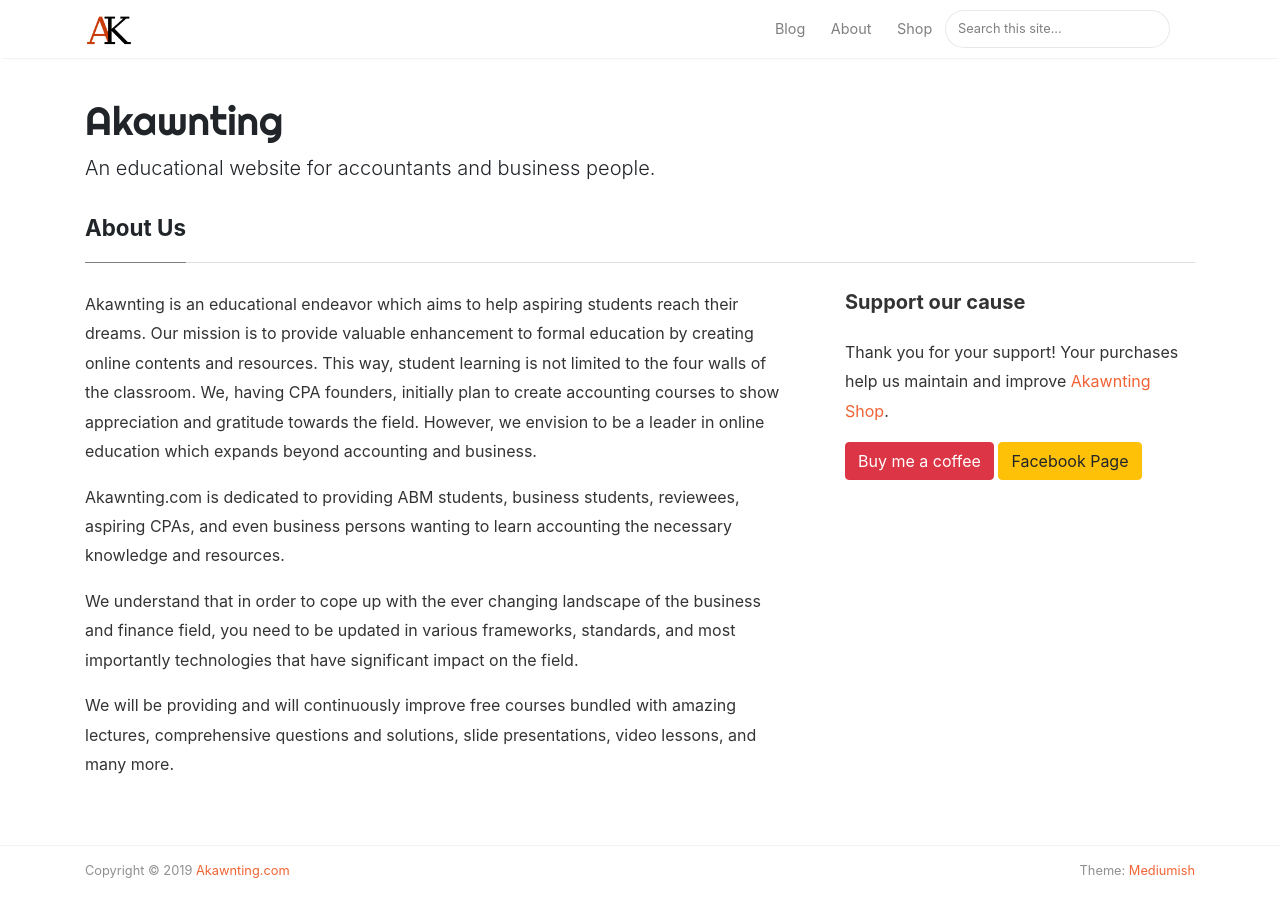
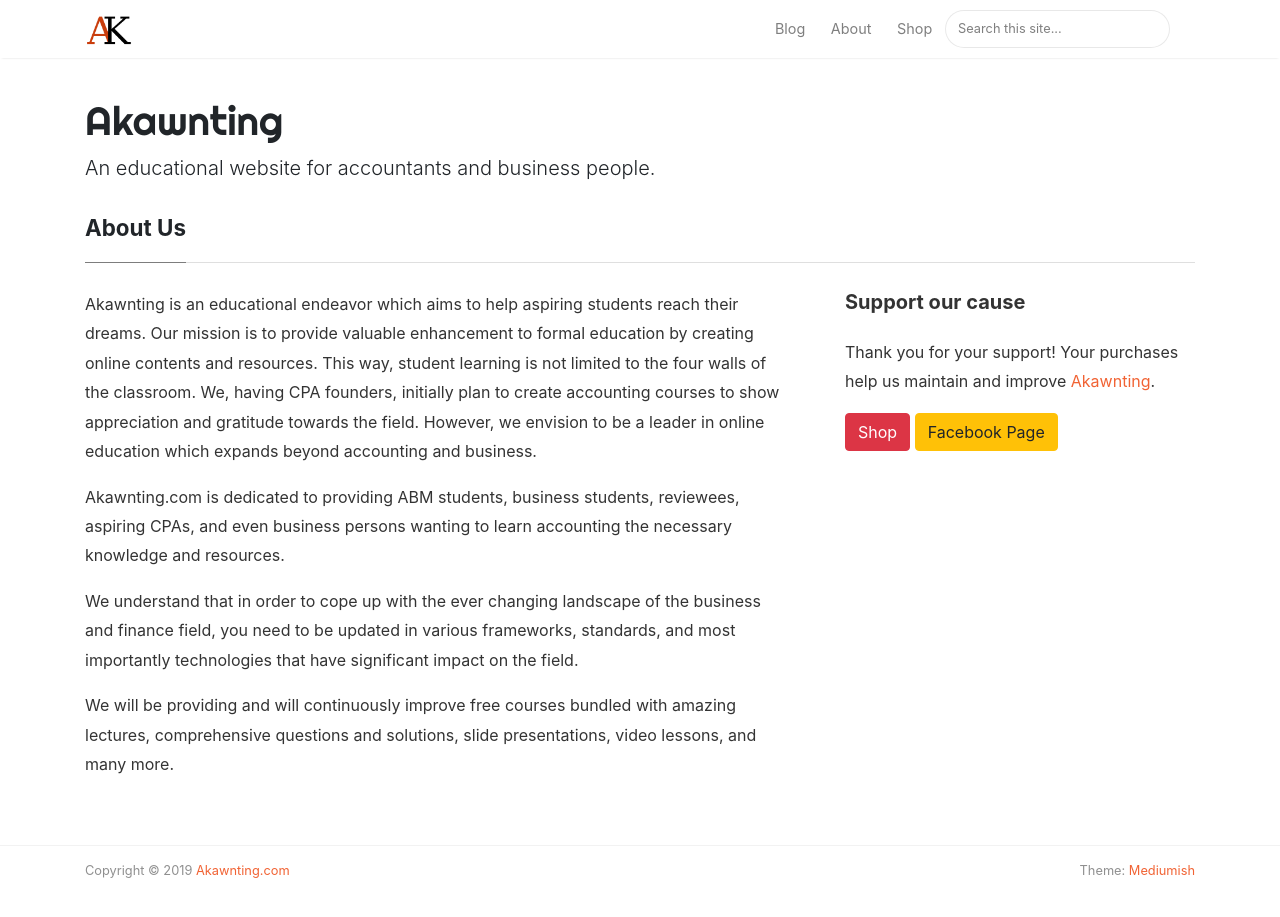
Before and after one commit to crazylynxsystem/akawnting, a Jekyll site: the page built from _pages/about.md, in a window 1280 px wide and 955 px high. Shown: the top 917 px of the window. Built offline with Jekyll 4.4.1, drawn with Linux system fonts in a browser that asks for light colours; nearby versions of some CDN libraries.

Commit message:
update about

```diff
--- a/_pages/about.md
+++ b/_pages/about.md
@@ -20,9 +20,9 @@
 <div class="sticky-top sticky-top-80">
 <h5>Support our cause</h5>
 
-<p>Thank you for your support! Your purchases help us maintain and improve <a target="_blank" href="https://shop.akawnting.com">Akawnting Shop</a>.</p>
+<p>Thank you for your support! Your purchases help us maintain and improve <a target="_blank" href="https://akawnting.com">Akawnting</a>.</p>
 
-<a target="_blank" href="" class="btn btn-danger">Buy me a coffee</a> <a target="_blank" href="https://facebook.com/akawntingpage" class="btn btn-warning">Facebook Page</a>
+<a target="_blank" href="https://shop.akawnting.com" class="btn btn-danger">Shop</a> <a target="_blank" href="https://facebook.com/akawntingpage" class="btn btn-warning">Facebook Page</a>
 
 </div>
 </div>
```
